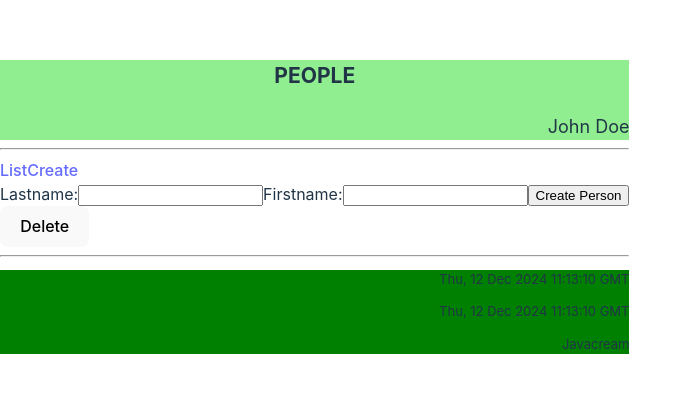
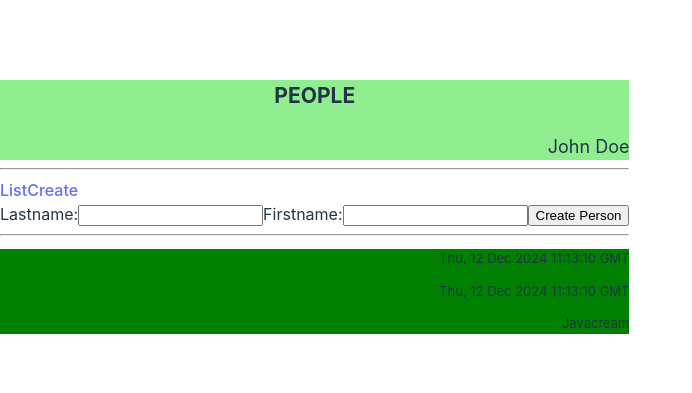
Before and after one commit to Javacream/org.javacream.training.react, a React (Vite) app in the folder training/: page /create in a window 1280 px wide. Shown: the part 197-590 px from the top of the page, without its empty margins (0-692 px from the left). Built offline with nearby package versions, Linux system fonts and the light colour scheme.

Commit message:
introduce reactive style

```diff
--- a/training/package.json
+++ b/training/package.json
@@ -13,7 +13,8 @@
     "react": "^18.3.1",
     "react-dom": "^18.3.1",
     "react-router": "^7.0.2",
-    "react-router-dom": "^7.0.2"
+    "react-router-dom": "^7.0.2",
+    "rxjs": "^7.8.1"
   },
   "devDependencies": {
     "@eslint/js": "^9.15.0",
--- a/training/src/people/PeopleContext.jsx
+++ b/training/src/people/PeopleContext.jsx
@@ -1,5 +1,5 @@
 import {Person,  PeopleModel } from "./model/PeopleModel"
-
+import {Subject} from 'rxjs'
 export const applicationTitle = 'PEOPLE'
 export const company = 'Javacream'
 export let peopleModel = new PeopleModel()
@@ -9,3 +9,7 @@ peopleModel.create('Smith', 'Andrea', 156, 'd')
 console.log(peopleModel.allPeople())
 export let user = new Person(1000, 'Doe', 'John', 199, 'd')
 setTimeout(() => {user.lastname = 'Smith'; console.log('*******' + user.lastname)}, 1000)
+
+export let personCreation = new Subject()
+export let personDeletion = new Subject()
+personDeletion.subscribe((id) => console.log('############## ' + id))
--- a/training/src/people/components/CreatePerson.jsx
+++ b/training/src/people/components/CreatePerson.jsx
@@ -23,7 +23,7 @@ export default function CreatePerson(){
                 </label>
                 <input type="submit" value="Create Person"/>
             </form>
-            <PersonComponent person={person} detail={true}></PersonComponent>
+            <PersonComponent person={person} detail={false}></PersonComponent>
         </>
     )
 }
--- a/training/src/people/components/PeopleList.jsx
+++ b/training/src/people/components/PeopleList.jsx
@@ -1,13 +1,17 @@
-import { useState } from 'react'
+import { useEffect, useState } from 'react'
 import {peopleModel} from '../PeopleContext'
 import PersonComponent from './PersonComponent'
+import {personDeletion} from '../PeopleContext'
+
 export default function PeopleList(){
     const [peopleList, updatePeopleList] = useState(peopleModel.allPeople())
-    let handleDelete = (id) => {
-        peopleModel.delete_by(id)
-        updatePeopleList(peopleModel.allPeople())
-    }
-    const peopleHtmlList = peopleList.map((p) => <li key={p.id}><PersonComponent  person={p} detail={true} handleDelete={handleDelete}/></li>)
+    useEffect(() => {
+        const subscription = personDeletion.subscribe((id) => {
+            updatePeopleList(peopleModel.allPeople())
+        })
+        return () => subscription.unsubscribe()
+    }, [])
+    const peopleHtmlList = peopleList.map((p) => <li key={p.id}><PersonComponent  person={p} detail={true}/></li>)
     return (
         <ul>
             {peopleHtmlList}
--- a/training/src/people/components/PersonComponent.jsx
+++ b/training/src/people/components/PersonComponent.jsx
@@ -1,12 +1,13 @@
+import { peopleModel } from "../PeopleContext"
+
 export default function PersonComponent(props){
     let aPerson = props.person
     let detail = props.detail
-    let handleDelete = props.handleDelete
     if (detail) {
         return (
             <>
                 <div>{aPerson.firstname} {aPerson.lastname} {aPerson.height} {aPerson.gender}</div>
-                <button onClick={() => handleDelete(aPerson.id)}> Delete</button>
+                <button onClick={() => peopleModel.delete_by(aPerson.id)}> Delete</button>
             </>
         )
     }
--- a/training/src/people/model/PeopleModel.js
+++ b/training/src/people/model/PeopleModel.js
@@ -1,3 +1,4 @@
+import {personDeletion} from '../PeopleContext'
 export class Person{
     constructor(id, lastname, firstname, height, gender){
         this.id = id;
@@ -30,5 +31,6 @@ export class PeopleModel{
 
     delete_by(id){
         this.people.delete(id)
+        personDeletion.next(id)
     }
 }
```
Also changed, not shown: 1 other file (tests, documents, lock files or other folders).
